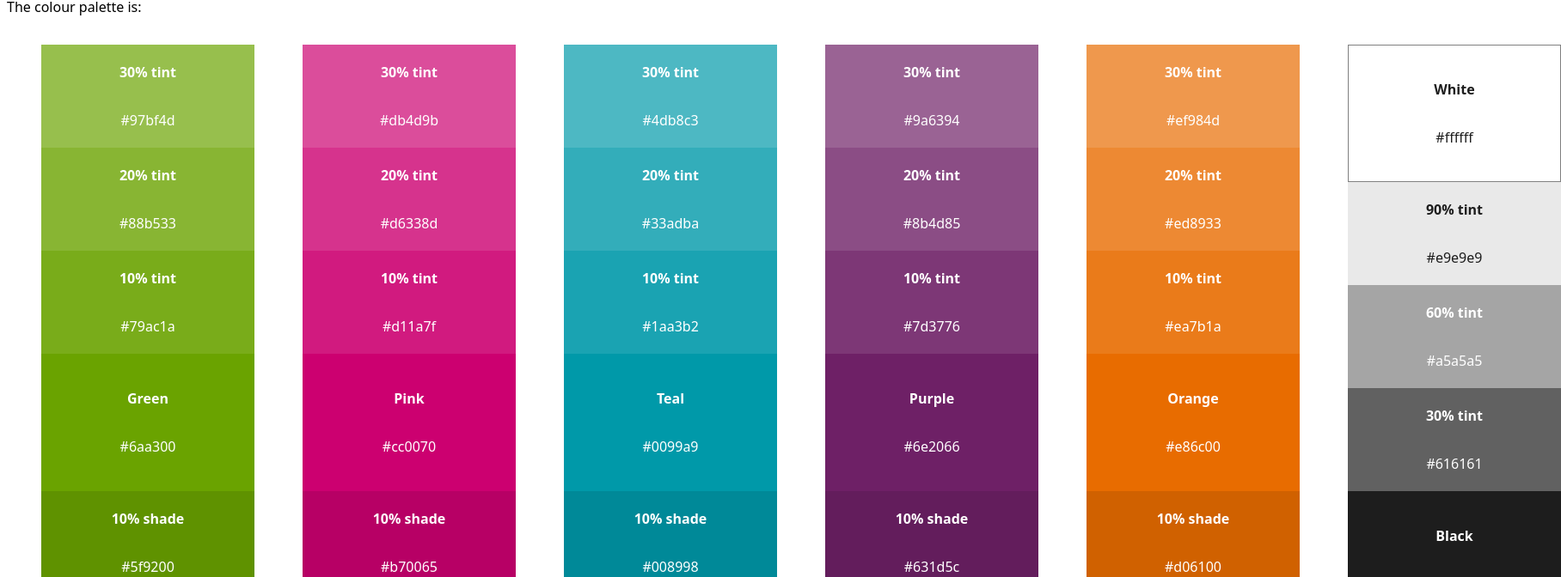
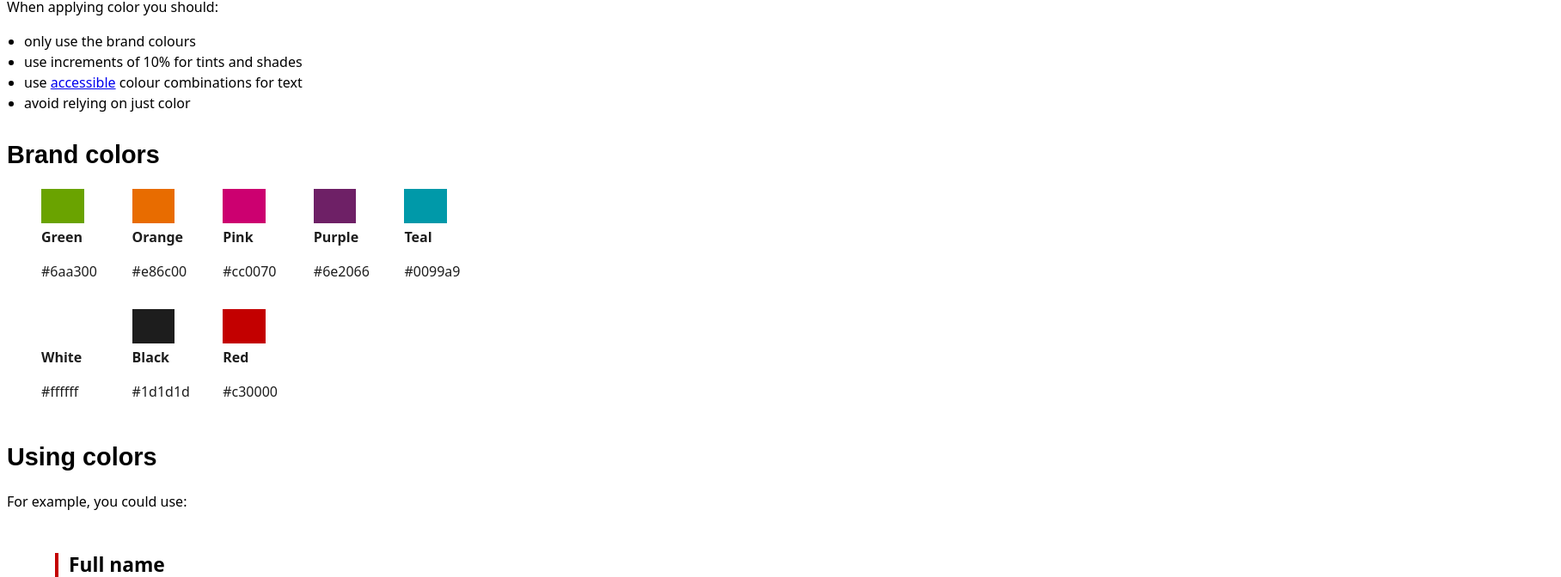
Before and after one commit to barnardos/design-system, a Gatsby app: page /colour in a window 1280 px wide. Shown: the part 139-811 px from the top of the page at 86% size, 1816 px wide, since content can reach past the window. Built offline with nearby package versions, Linux system fonts and the light colour scheme.

Commit message:
Fix communication of color
Communicate rules and provide suggestions of use

```diff
--- a/src/components/Swatch/index.css
+++ b/src/components/Swatch/index.css
@@ -2,20 +2,18 @@
 
 /** @define Swatch; */
 
-.Swatch {
-  align-items: center;
-  display: flex;
-  flex-direction: column;
-  padding: 0.25rem;
+.Swatch-color {
+  height: 2.5rem;
 }
 
 .Swatch-label {
-  color: var(--white);
+  color: var(--black);
   font: 600 var(--type-0)/1.5rem system-ui;
+  margin-top: 0.25rem;
 }
 
 .Swatch-hex {
-  color: var(--white);
+  color: var(--black);
   font: 300 var(--type-0)/1.5rem system-ui;
 }
 
@@ -23,26 +21,6 @@
  * bordered
  */
 
-.Swatch--bordered {
-  box-shadow: inset 0 0 0 1px grey;
+.Swatch-color--bordered {
+  box-shadow: inset 0 0 0 1px color(var(--black) tint(60%));
 }
-
-/**
- * inverted
- */
-
-.Swatch--inverted .Swatch-label {
-  color: var(--black);
-}
-
-.Swatch--inverted .Swatch-hex {
-  color: var(--black);
-}
-
-/**
- * primary
- */
-
-.Swatch--primary {
-  padding: 1.5rem;
-}
--- a/src/components/Swatch/index.js
+++ b/src/components/Swatch/index.js
@@ -3,12 +3,11 @@ import React from "react";
 
 import "./index.css";
 
-const Swatch = ({ hex, label, bordered, inverted, primary }) => {
-  const className = `Swatch ${bordered ? "Swatch--bordered" : ""}
-  ${inverted ? "Swatch--inverted" : ""}
-  ${primary ? "Swatch--primary" : ""}`;
+const Swatch = ({ hex, label, bordered }) => {
+  const className = `Swatch-color ${bordered ? "Swatch-color--bordered" : ""}`;
   return (
-    <div className={className} style={{ backgroundColor: hex }}>
+    <div className="Swatch">
+      <div className={className} style={{ backgroundColor: hex }} />
       <p className="Swatch-label">{label}</p>
       <p className="Swatch-hex">{hex}</p>
     </div>
@@ -18,9 +17,7 @@ const Swatch = ({ hex, label, bordered, inverted, primary }) => {
 Swatch.propTypes = {
   bordered: PropTypes.bool,
   hex: PropTypes.string.isRequired,
-  inverted: PropTypes.bool,
-  label: PropTypes.string.isRequired,
-  primary: PropTypes.bool
+  label: PropTypes.string.isRequired
 };
 
 export default Swatch;
--- a/src/components/Swatches/index.css
+++ b/src/components/Swatches/index.css
@@ -1,19 +1,12 @@
 /** @define Swatches; */
 
 .Swatches {
-  display: flex;
-  flex-wrap: wrap;
-  margin-left: -1rem;
+  display: grid;
+  grid-gap: 1rem;
+  grid-template-columns: repeat(auto-fill, minmax(5rem, 1fr));
 }
 
 .Swatches-swatchGroup {
-  flex: 1 1 14rem;
   list-style: none;
-  margin: 1rem 0 0 1rem;
+  margin: 0;
 }
-
-@media (min-width: 50rem) {
-  .Swatches {
-    margin-right: calc(-100vw + 46rem);
-  }
-}
--- a/src/pages/colour.js
+++ b/src/pages/colour.js
@@ -3,9 +3,13 @@ import GatsbyLink from "gatsby-link";
 import React from "react";
 
 import HeadingOne from "../components/HeadingOne";
+import HeadingTwo from "../components/HeadingTwo";
+import Link from "../components/Link";
 import ListItem from "../components/ListItem";
 import Paragraph from "../components/Paragraph";
+import SinglelineTextControl from "../components/SinglelineTextControl/index";
 import Swatches from "../components/Swatches";
+import Submit from "../components/Submit";
 import Title from "../components/Title";
 import UnorderedList from "../components/UnorderedList";
 
@@ -18,54 +22,26 @@ const Pages = () => (
     </Helmet>
     <GatsbyLink className="Pages-home" to="/">{`Home`}</GatsbyLink>
     <Title>{`Colour`}</Title>
-    <Paragraph>{`The colour palette is:`}</Paragraph>
+    <Paragraph>{`When applying color you should:`}</Paragraph>
+    <UnorderedList>
+      <ListItem>{`only use the brand colours`}</ListItem>
+      <ListItem>{`use increments of 10% for tints and shades`}</ListItem>
+      <ListItem>
+        {`use `}
+        <Link href="https://www.w3.org/TR/UNDERSTANDING-WCAG20/visual-audio-contrast-contrast.html">{`accessible`}</Link>
+        {` colour combinations for text`}
+      </ListItem>
+      <ListItem>{`avoid relying on just color`}</ListItem>
+    </UnorderedList>
+    <HeadingOne>Brand colors</HeadingOne>
+    <div className="Pages-swatches">
       <Swatches
         swatches={[
-        [
-          { label: "30% tint", hex: "#97bf4d" },
-          { label: "20% tint", hex: "#88b533" },
-          { label: "10% tint", hex: "#79ac1a" },
-          { label: "Green", hex: "#6aa300", primary: true },
-          { label: "10% shade", hex: "#5f9200" },
-          { label: "20% shade", hex: "#558200" },
-          { label: "30% shade", hex: "#4a7200" }
-        ],
-        [
-          { label: "30% tint", hex: "#db4d9b" },
-          { label: "20% tint", hex: "#d6338d" },
-          { label: "10% tint", hex: "#d11a7f" },
-          { label: "Pink", hex: "#cc0070", primary: true },
-          { label: "10% shade", hex: "#b70065" },
-          { label: "20% shade", hex: "#a3005a" },
-          { label: "30% shade", hex: "#8e004e" }
-        ],
-        [
-          { label: "30% tint", hex: "#4db8c3" },
-          { label: "20% tint", hex: "#33adba" },
-          { label: "10% tint", hex: "#1aa3b2" },
-          { label: "Teal", hex: "#0099a9", primary: true },
-          { label: "10% shade", hex: "#008998" },
-          { label: "20% shade", hex: "#007a87" },
-          { label: "30% shade", hex: "#006b76" }
-        ],
-        [
-          { label: "30% tint", hex: "#9a6394" },
-          { label: "20% tint", hex: "#8b4d85" },
-          { label: "10% tint", hex: "#7d3776" },
-          { label: "Purple", hex: "#6e2066", primary: true },
-          { label: "10% shade", hex: "#631d5c" },
-          { label: "20% shade", hex: "#581a52" },
-          { label: "30% shade", hex: "#4d1647" }
-        ],
-        [
-          { label: "30% tint", hex: "#ef984d" },
-          { label: "20% tint", hex: "#ed8933" },
-          { label: "10% tint", hex: "#ea7b1a" },
-          { label: "Orange", hex: "#e86c00", primary: true },
-          { label: "10% shade", hex: "#d06100" },
-          { label: "20% shade", hex: "#ba5600" },
-          { label: "30% shade", hex: "#a24b00" }
-        ],
+          [{ label: "Green", hex: "#6aa300", primary: true }],
+          [{ label: "Orange", hex: "#e86c00", primary: true }],
+          [{ label: "Pink", hex: "#cc0070", primary: true }],
+          [{ label: "Purple", hex: "#6e2066", primary: true }],
+          [{ label: "Teal", hex: "#0099a9", primary: true }],
           [
             {
               label: "White",
@@ -73,23 +49,40 @@ const Pages = () => (
               bordered: true,
               inverted: true,
               primary: true
-          },
-          { label: "90% tint", hex: "#e9e9e9", inverted: true },
-          { label: "60% tint", hex: "#a5a5a5" },
-          { label: "30% tint", hex: "#616161" },
-          { label: "Black", hex: "#1d1d1d", primary: true }
+            }
           ],
+          [{ label: "Black", hex: "#1d1d1d", primary: true }],
           [{ label: "Red", hex: "#c30000", primary: true }]
         ]}
       />
-    <HeadingOne>{`Semantics`}</HeadingOne>
+    </div>
+    <HeadingOne>Using colors</HeadingOne>
+    <Paragraph>{`For example, you could use:`}</Paragraph>
+    <div className="Pages-figures">
+      <figure className="Pages-figure">
+        <SinglelineTextControl
+          errored
+          hint="As it appears on your ID."
+          id="text-control-full-name-example"
+          label="Full name"
+          size="48"
+          validation="Enter your full name"
+        />
+        <figcaption className="Pages-figureCaption">{`Black for labels and 30% tint for hint text. Red for errors with 80% tint for inset shadows.`}</figcaption>
+      </figure>
+      <figure className="Pages-figure">
+        <Submit text="Continue" />
+        <figcaption className="Pages-figureCaption">{`White text on Green with 10% shade on hover and 30% shade for drop shadows.`}</figcaption>
+      </figure>
+    </div>
+    <HeadingTwo>{`Using colour semantically`}</HeadingTwo>
+    <Paragraph>{`For example, you could use:`}</Paragraph>
     <UnorderedList>
       <ListItem
-      >{`Red - destructive actions like deleting or removing`}</ListItem>
+      >{`greens for positive actions like submit or continue`}</ListItem>
+      <ListItem>{`oranges for cautionary actions like load or warn`}</ListItem>
       <ListItem
-      >{`Orange - cautionary actions like loading or warning`}</ListItem>
-      <ListItem
-      >{`Green - positive actions like submitting or continuing`}</ListItem>
+      >{`reds for destructive actions like delete or remove`}</ListItem>
     </UnorderedList>
     <Paragraph>
       {`View `}
--- a/src/pages/index.css
+++ b/src/pages/index.css
@@ -18,7 +18,7 @@
 }
 
 .Pages-figure:not(:first-child) {
-  margin-top: 1rem;
+  margin-top: 1.5rem;
 }
 
 .Pages-figure--positioned {
@@ -30,12 +30,18 @@
   display: inline-block;
   font: 300 var(--type--1)/1.5rem system-ui;
   font-variant-numeric: tabular-nums;
+  margin-top: 1rem;
   padding: 0 0.5rem;
+}
+
+.Pages-figureCaption--flush {
+  margin: 0;
 }
 
 .Pages-figure--positioned .Pages-figureCaption {
   bottom: 0;
   left: -3rem;
+  margin-top: 0;
   padding: 0;
   position: absolute;
 }
@@ -91,12 +97,7 @@
   top: 0;
 }
 
-.Pages-colour {
-  background: color(var(--black) tint(90%));
+.Pages-swatches {
   margin-top: 1rem;
-  padding: 1rem;
+  max-width: 32rem;
 }
-
-.Pages-colourItem {
-  font: 300 var(--type-0)/1.5rem system-ui;
-}
```
Also changed, not shown: .stylelintrc.json. Lines whose indentation alone changed are shown as unchanged.
